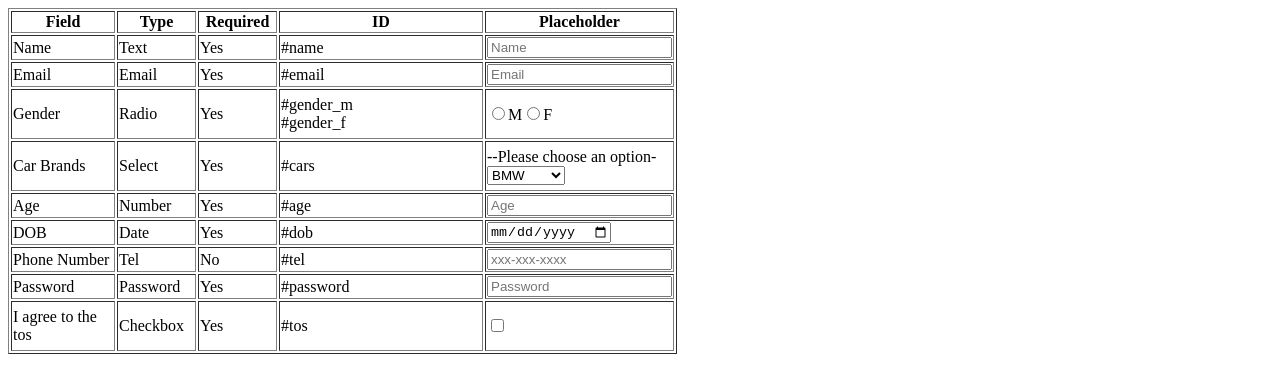
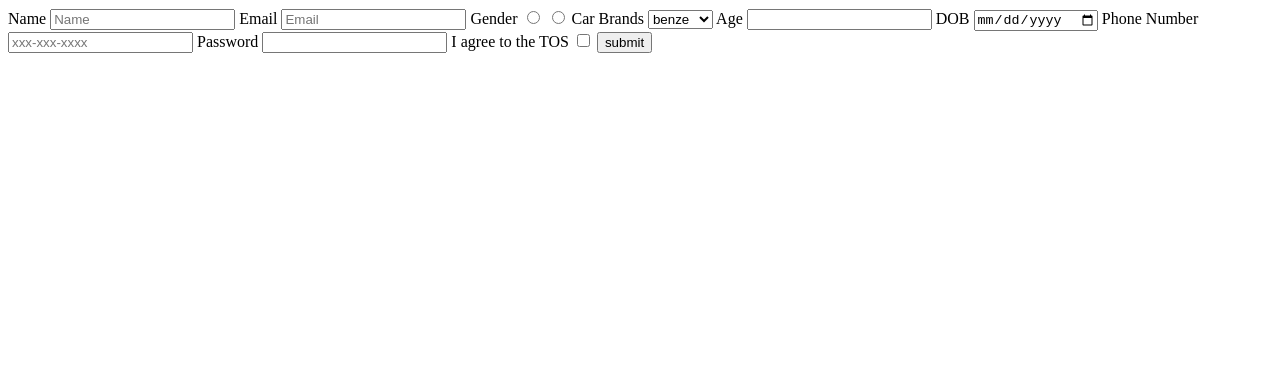
Before and after one commit to acciojob/signup-form-car-shivam7695, a website: page main.html in a window 1280 px wide. Drawn offline with Linux system fonts and the light colour scheme.

Commit message:
created a submission

```diff
--- a/main.html
+++ b/main.html
@@ -1,3 +1,5 @@
+
+
 <!DOCTYPE html>
 
 <html>
@@ -7,99 +9,33 @@
 </head>
 
 <body>
+	   <form action="" method="post">
+      <label for="name">Name</label>
+      <input type="text" id="name" required placeholder="Name">
+      <label for="email">Email</label>
+      <input type="text" id="email" required placeholder="Email">
+      <label for="gender">Gender</label>
+      <input type="radio" name="gender" id="gender_m" required>
+      <input type="radio" name="gender" id="gender_f"required>
+      <label for="cars">Car Brands</label>
+      <select name="cars" id="cars" required aria-placeholder="--Please choose an option-">
+         <option value="banze">benze</option>
+         <option value="bmw">BMW</option>
+         <option value="scarpio">scarpio</option>
+      </select>
+      <label for="age">Age</label>
+      <input type="number" name="age" required id="age">
+      <label for="dob">DOB</label>
+      <input type="date" name="dob" id="dob" required>
+      <label for="tel">Phone Number</label>
+      <input type="tel" name="tel" id="tel" placeholder="xxx-xxx-xxxx">
+      <label for="password">Password</label>
+      <input type="password" name="password" id="password" required>
+      <label for="tos">I agree to the TOS</label>
+      <input type="checkbox" name="" id="tos" required>
+		         <button type="submit">submit</button>
+   </form>
 	<!-- the entire body must be written by student -->
-	<table border = "">
-	<thead>
-		<form method = "post">
-		<tr>
-		     <th style width ="100px">Field</th>
-			 <th style width = "75px">Type</th>
-			 <th style width = "75px">Required</th>
-			 <th style width = "200px">ID</th>
-			<th style width = "150px">Placeholder</th>
-		</tr>
-	</thead>
-<tbody>
-		<tr>
-			<td>Name</td>
-			<td>Text</td>
-			<td>Yes</td>
-			<td>#name</td>
-			<label for="name"> </label>
-			<td> <input type = "text" id="name" placeholder= "Name"> </td>
-		</tr>
-	<tr>
-			<td>Email</td>
-			<td>Email</td>
-			<td>Yes</td>
-			<td>#email</td>
-		<label for="email"> </label>
-			<td> <input type = "email" id = "email" placeholder= "Email"> </td>
-		</tr>
-	<tr style height = "50px">
-			<td>Gender</td>
-			<td>Radio</td>
-			<td>Yes</td>
-			<td>#gender_m <br> #gender_f</td>
-		<label for="gender"> </label>
-			<td> <input type = "radio" id = "gender" name="gender">M<input type = "radio" name="gender">F </td>
-		</tr>
-	<tr style height = "50px">
-			<td>Car Brands</td>
-			<td>Select</td>
-			<td>Yes</td>
-			<td>#cars</td>
-		<label for="cars"> </label>
-			<td> --Please choose an option- <select id = "cars" ><option>BMW</option><option>TATA</option><option>KIA</option><option>mahindra</option></select> </td>
-		</tr>
-		<tr>
-			<td>Age</td>
-			<td>Number</td>
-			<td>Yes</td>
-			<td>#age</td>
-			<label for="age"> </label>
-			<td> <input type = "number" id="age" placeholder= "Age"> </td>
-		</tr>
-		<tr>
-			<td>DOB</td>
-			<td>Date</td>
-			<td>Yes</td>
-			<td>#dob</td>
-			<label for="date"> </label>
-			<td> <input type = "date"  id = "date" placeholder= ""> </td>
-		</tr>
-	<tr>
-			<td>Phone Number</td>
-			<td>Tel</td>
-			<td>No</td>
-			<td>#tel</td>
-		<label for="Phone Number"> </label>
-			<td> <input type = "number" id = "Phone Number" placeholder= "xxx-xxx-xxxx"> </td>
-		</tr>
-	<tr>
-			<td>Password</td>
-			<td>Password</td>
-			<td>Yes</td>
-			<td>#password</td>
-		<label for="Password"> </label>
-			<td> <input type = "Password" id = "Password" placeholder= "Password"> </td>
-		</tr>
-	<tr style height = "50px">
-			<td> I agree to the tos</td>
-			<td>Checkbox</td>
-			<td>Yes</td>
-			<td>#tos</td>
-		<label for="checkbox"></label>
-			<td> <input type = "checkbox" id = "checkbox" placeholder= ""> </td>
-		</tr>
-</tbody>
-
-
-
-
-
-		</form>
-	</table>
     <script type="text/javascript" src="./script.js">
 </script>
 
```
